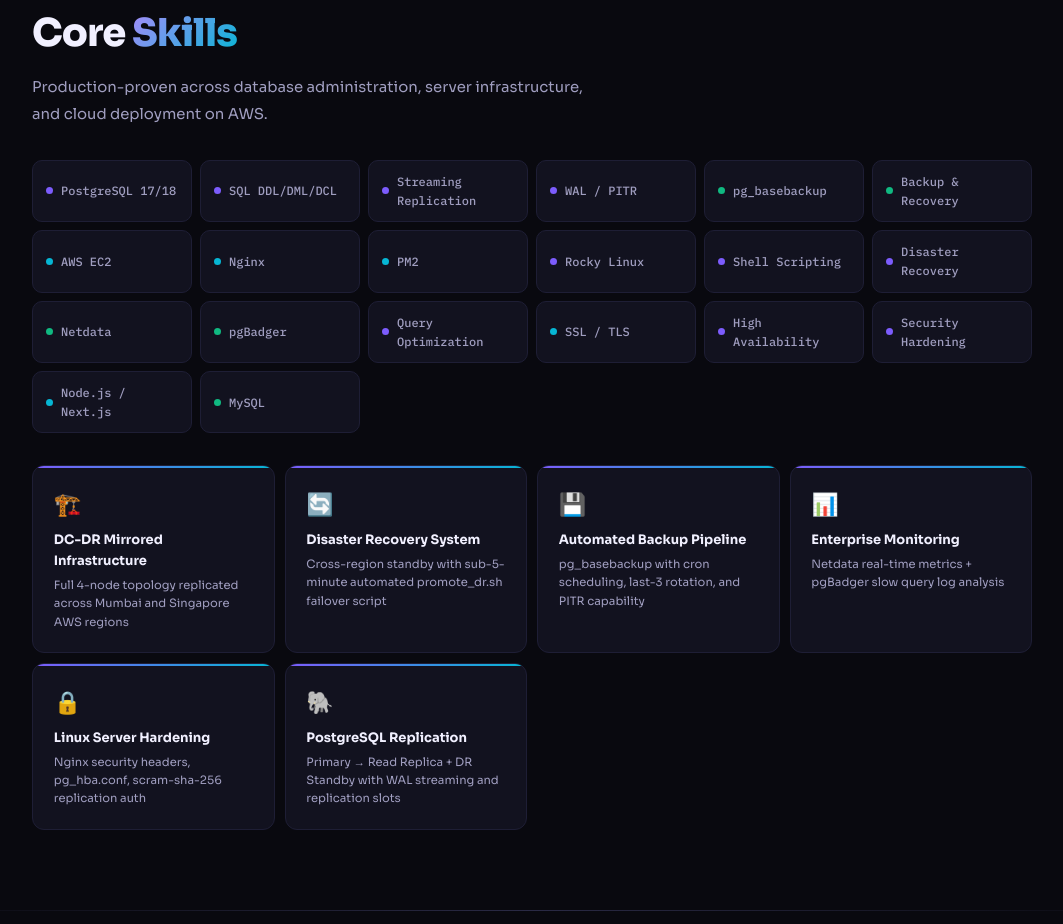
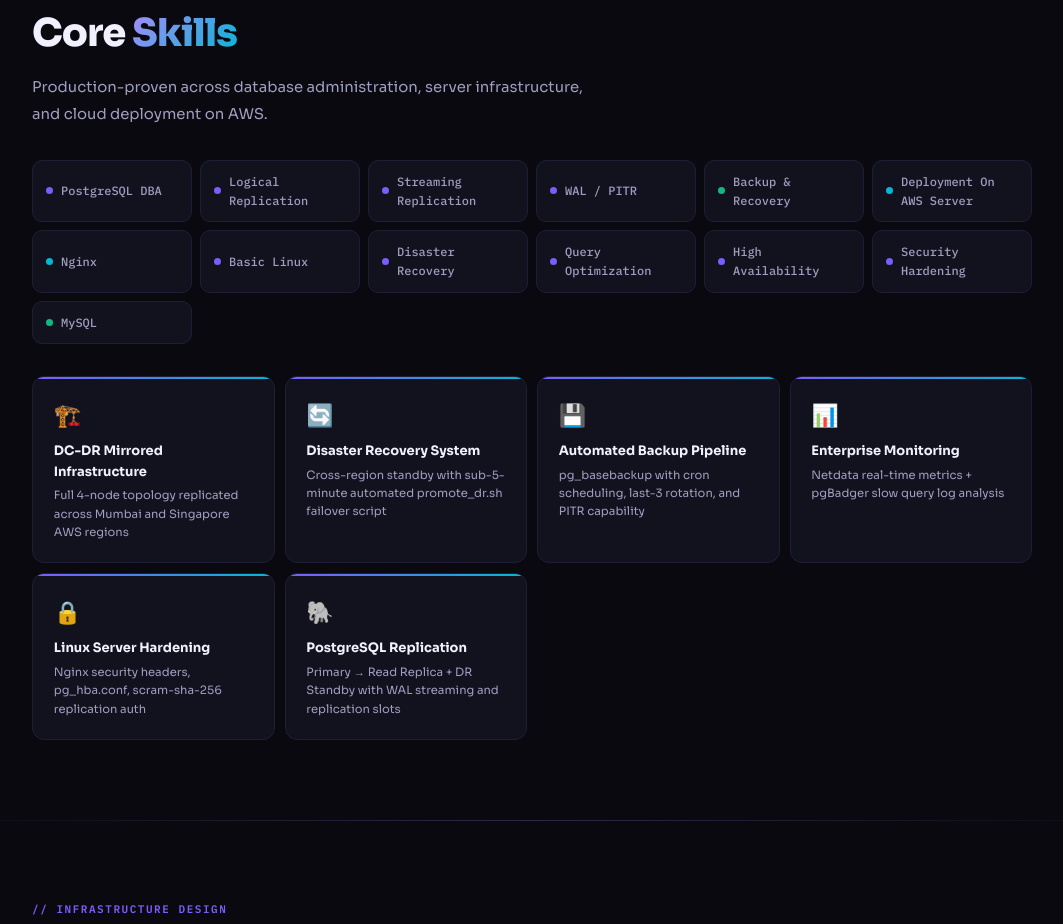
Before and after one commit to utkarsh8873ashique-bit/my_portfolio, a plain HTML site: page index.html in a window 1280 px wide. Shown: the part 1811-2735 px from the top of the page, without its empty margins (108-1171 px from the left). Drawn offline with Linux system fonts and the light colour scheme.

Commit message:
Update index.html

```diff
--- a/index.html
+++ b/index.html
@@ -294,25 +294,18 @@
   <h2 class="sec-h">Core <em>Skills</em></h2>
   <p class="sec-sub">Production-proven across database administration, server infrastructure, and cloud deployment on AWS.</p>
   <div class="skill-grid">
-    <div class="sk p"><span class="skd"></span>PostgreSQL 17/18</div>
-    <div class="sk p"><span class="skd"></span>SQL DDL/DML/DCL</div>
+    <div class="sk p"><span class="skd"></span>PostgreSQL DBA</div>
+    <div class="sk p"><span class="skd"></span>Logical Replication</div>
     <div class="sk p"><span class="skd"></span>Streaming Replication</div>
     <div class="sk p"><span class="skd"></span>WAL / PITR</div>
-    <div class="sk g"><span class="skd"></span>pg_basebackup</div>
     <div class="sk g"><span class="skd"></span>Backup &amp; Recovery</div>
-    <div class="sk c"><span class="skd"></span>AWS EC2</div>
+    <div class="sk c"><span class="skd"></span>Deployment On AWS Server</div>
     <div class="sk c"><span class="skd"></span>Nginx</div>
-    <div class="sk c"><span class="skd"></span>PM2</div>
-    <div class="sk p"><span class="skd"></span>Rocky Linux</div>
-    <div class="sk p"><span class="skd"></span>Shell Scripting</div>
+    <div class="sk p"><span class="skd"></span>Basic Linux</div>
     <div class="sk p"><span class="skd"></span>Disaster Recovery</div>
-    <div class="sk g"><span class="skd"></span>Netdata</div>
-    <div class="sk g"><span class="skd"></span>pgBadger</div>
     <div class="sk p"><span class="skd"></span>Query Optimization</div>
-    <div class="sk c"><span class="skd"></span>SSL / TLS</div>
     <div class="sk p"><span class="skd"></span>High Availability</div>
     <div class="sk p"><span class="skd"></span>Security Hardening</div>
-    <div class="sk c"><span class="skd"></span>Node.js / Next.js</div>
     <div class="sk g"><span class="skd"></span>MySQL</div>
   </div>
   <div class="ach-grid" style="margin-top:2rem;">
```
